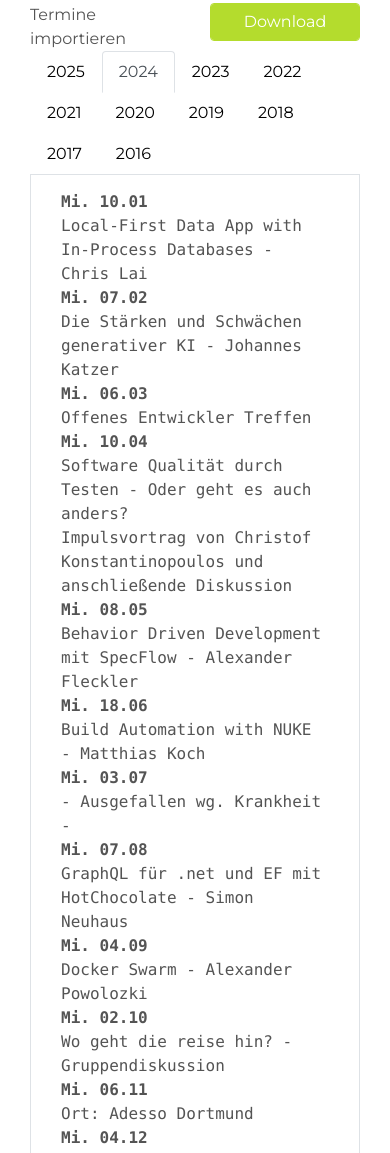
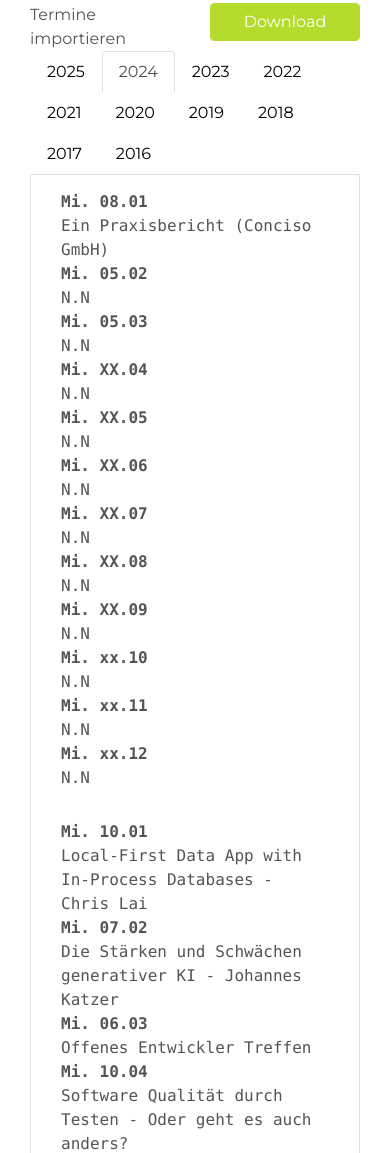
Before and after one commit to DoDotNET/www.do-dotnet.de, a plain HTML site: page docs/index.html in a window 390 px wide. Shown: the part 1350-2503 px from the top of the page. Drawn offline with nearby package versions, Linux system fonts and the light colour scheme; some packages are replaced by stand-ins of ours; a script that the page names is missing.

Commit message:
html structure fixed

```diff
--- a/docs/index.html
+++ b/docs/index.html
@@ -208,78 +208,80 @@ target="_blank">
 </ul>
 <!-- Tab panes -->
 <div class="tab-content">
-
-    <div class="tab-pane active container" id="year2024">
+    <div class="tab-pane active container" id="year2025">
         <div class="row">
             <div class="col-md-2">
-                Mi. 10.01
+                Mi. 08.01
             </div>
             <div class="col-md-10">
-                Local-First Data App with In-Process Databases - Chris Lai
+                Ein Praxisbericht (Conciso GmbH)
             </div>
             <div class="col-md-2">
-                Mi. 07.02
+                Mi. 05.02
             </div>
             <div class="col-md-10">
-                Die Stärken und Schwächen generativer KI - Johannes Katzer
+                N.N
             </div>
             <div class="col-md-2">
-                Mi. 06.03
+                Mi. 05.03
             </div>
             <div class="col-md-10">
-                Offenes Entwickler Treffen
+                N.N
             </div>
             <div class="col-md-2">
-                Mi. 10.04
+                Mi. XX.04
             </div>
             <div class="col-md-10">
-        Software Qualität durch Testen - Oder geht es auch anders?<br>
-        Impulsvortrag von Christof Konstantinopoulos und anschließende Diskussion
+                N.N
             </div>
             <div class="col-md-2">
-                Mi. 08.05
+                Mi. XX.05
             </div>
             <div class="col-md-10">
-        Behavior Driven Development mit SpecFlow - Alexander Fleckler
+                N.N
             </div>
             <div class="col-md-2">
-                Mi. 18.06
+                Mi. XX.06
             </div>
             <div class="col-md-10">
-        Build Automation with NUKE - Matthias Koch
+                N.N
             </div>
             <div class="col-md-2">
-                Mi. 03.07
+                Mi. XX.07
             </div>
             <div class="col-md-10">
-        - Ausgefallen wg. Krankheit -
+                N.N
             </div>
             <div class="col-md-2">
-                Mi. 07.08
+                Mi. XX.08
             </div>
             <div class="col-md-10">
-        GraphQL für .net und EF mit HotChocolate - Simon Neuhaus
+                N.N            </div>
+            <div class="col-md-2">
+                Mi. XX.09
+            </div>
+            <div class="col-md-10">
+                N.N
             </div>
             <div class="col-md-2">
-                Mi. 04.09
+                Mi. xx.10
             </div>
             <div class="col-md-10">
-        Docker Swarm - Alexander Powolozki
+                N.N
             </div>
             <div class="col-md-2">
-                Mi. 02.10
+                Mi. xx.11
             </div>
             <div class="col-md-10">
-        Wo geht die reise hin? - Gruppendiskussion
+                N.N
             </div>
             <div class="col-md-2">
-                Mi. 06.11
+                Mi. xx.12
             </div>
             <div class="col-md-10">
-            Ort: Adesso Dortmund
+                N.N
             </div>
-            <div class="col-md-2">
-                Mi. 04.12
+        </div>
     </div>
 
     <div class="tab-pane active container" id="year2024">
@@ -355,8 +357,11 @@ Wo geht die reise hin? - Gruppendiskussion
                 Mi. 04.12
             </div>
             <div class="col-md-10">
-     Ort: (vermutlich) Adesso Dortmund
+                Ort: Adesso Dortmund (unbestätigt)
             </div>
+        </div>
+    </div>
+
     <div class="tab-pane container" id="year2023">
         <div class="row">
 <div class="col-md-2">
```
Lines whose indentation alone changed are shown as unchanged.
